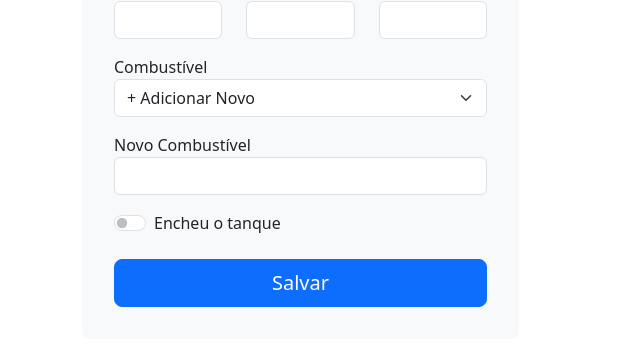
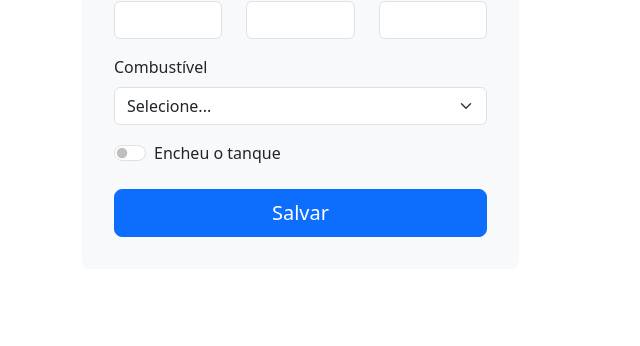
Before and after one commit to Ornilio-Neto/meupossante, a Flask app: template app/templates/abastecimento.html in a window 1280 px wide. Shown: the part 394-740 px from the top of the page, without its empty margins (0-640 px from the left). Run offline with Flask 3, Linux system fonts and the light colour scheme; the template is opened without the code that fills it, so the values that code supplies are empty; parts of the project's set-up code (start-up, migrations or seed data) failed here and were passed over.

Commit message:
correcao no abastecimento4

```diff
--- a/app/templates/abastecimento.html
+++ b/app/templates/abastecimento.html
@@ -124,13 +124,14 @@ endblock %} {% block styles %}
           </div>
         </div>
         <div class="mb-3">
-          <label for="tipoCombustivel">Combustível</label
+          <label for="tipoCombustivel" class="form-label">Combustível</label
           ><select
             class="form-select"
             id="tipoCombustivel"
             name="tipoCombustivel"
             required
           >
+            <option value="" selected disabled hidden>Selecione...</option>
             {% for tipo in tipos_combustivel %}
             <option value="{{ tipo.id }}">{{ tipo.nome }}</option>
             {% endfor %}
@@ -245,7 +246,6 @@ endblock %} {% block styles %}
       if (tipoCombustivelSelect.value === "add_new_combustivel") {
         newCombustivelWrapper.classList.remove("d-none");
         newCombustivelInput.required = true;
-        newCombustivelInput.value = "";
       } else {
         newCombustivelWrapper.classList.add("d-none");
         newCombustivelInput.required = false;
```
